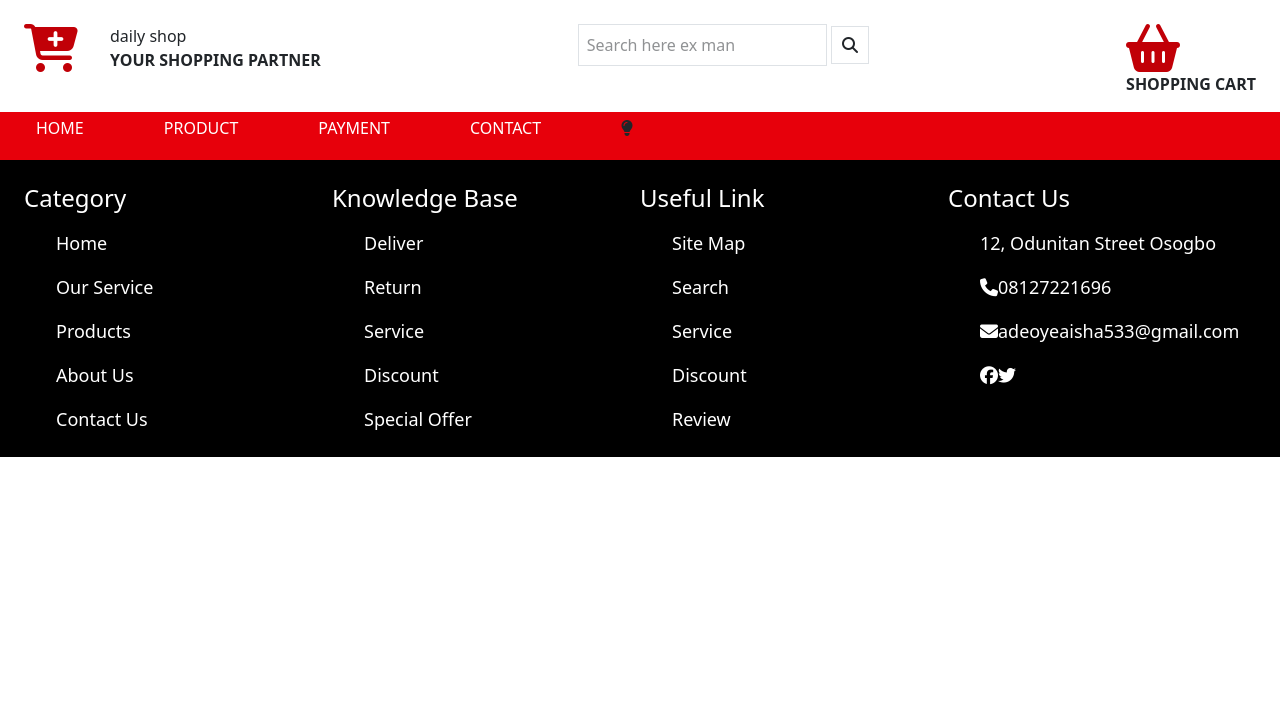
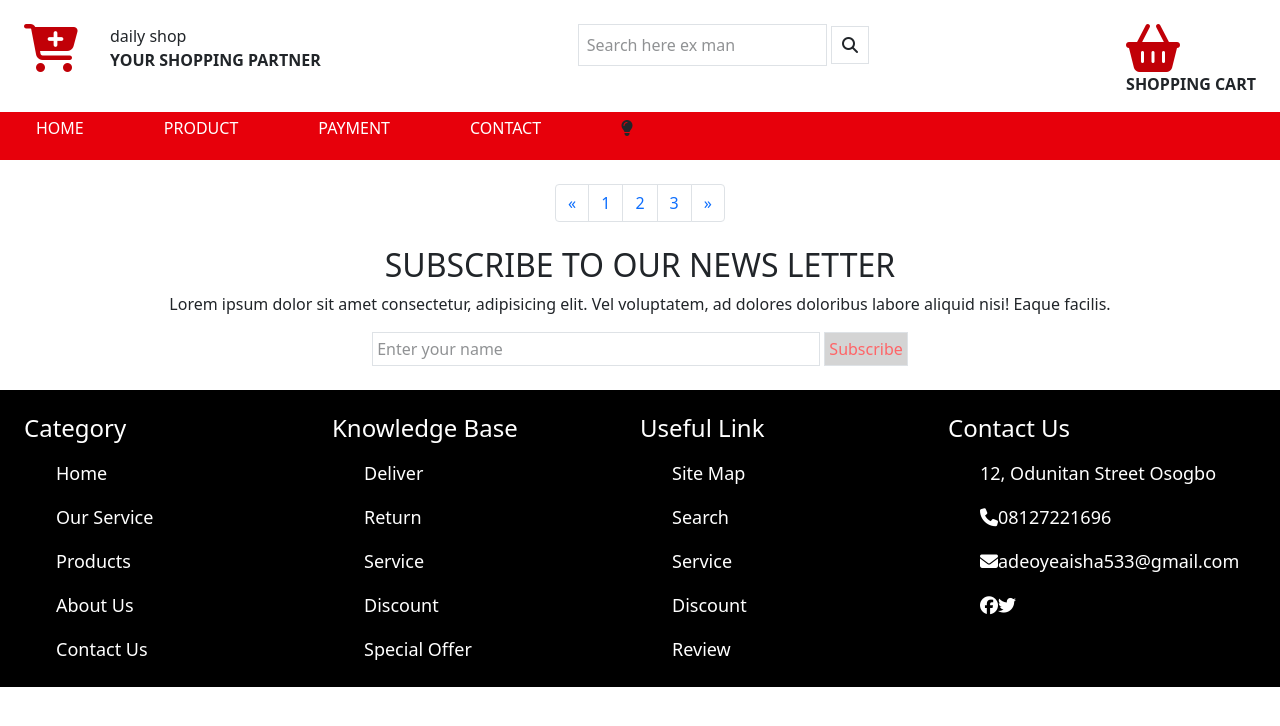
Before and after one commit to Creative-tobi/e-commerce, a plain HTML site: page contact.html in a window 1280 px wide. Drawn offline with nearby package versions, Linux system fonts and the light colour scheme.

Commit message:
First commit

```diff
--- a/contact.html
+++ b/contact.html
@@ -94,6 +94,39 @@
 
 
 
+
+        <div aria-label="Page navigation example" class="mt-4">
+          <ul class="pagination mx-[100px] place-content-center">
+            <li class="page-item">
+              <a class="page-link" href="#" aria-label="Previous">
+                <span aria-hidden="true">&laquo;</span>
+              </a>
+            </li>
+            <li class="page-item"><a class="page-link" href="index.html">1</a></li>
+            <li class="page-item">
+              <a class="page-link" href="product.html">2</a>
+            </li>
+            <li class="page-item">
+              <a class="page-link" href="product.html">3</a>
+            </li>
+            <li class="page-item">
+              <a class="page-link" href="#" aria-label="Next">
+                <span aria-hidden="true">&raquo;</span>
+              </a>
+            </li>
+          </ul>
+        </div>
+
+        <section class="text-center m-4">
+          <h2>SUBSCRIBE TO OUR NEWS LETTER</h2>
+          <p>
+            Lorem ipsum dolor sit amet consectetur, adipisicing elit. Vel
+            voluptatem, ad dolores doloribus labore aliquid nisi! Eaque facilis.
+          </p>
+          <input type="text" name="text" id="text" placeholder="Enter your name" class="border p-1 w-md">
+          <button class="border border-zinc-400 text-red-400 p-1 bg-neutral-300">Subscribe</button>
+        </section>
+
         <footer class="bg-black text-white">
             <div class="flex pt-4 px-4 justify-between grid grid-cols-2 lg:grid-cols-4">
 
```
